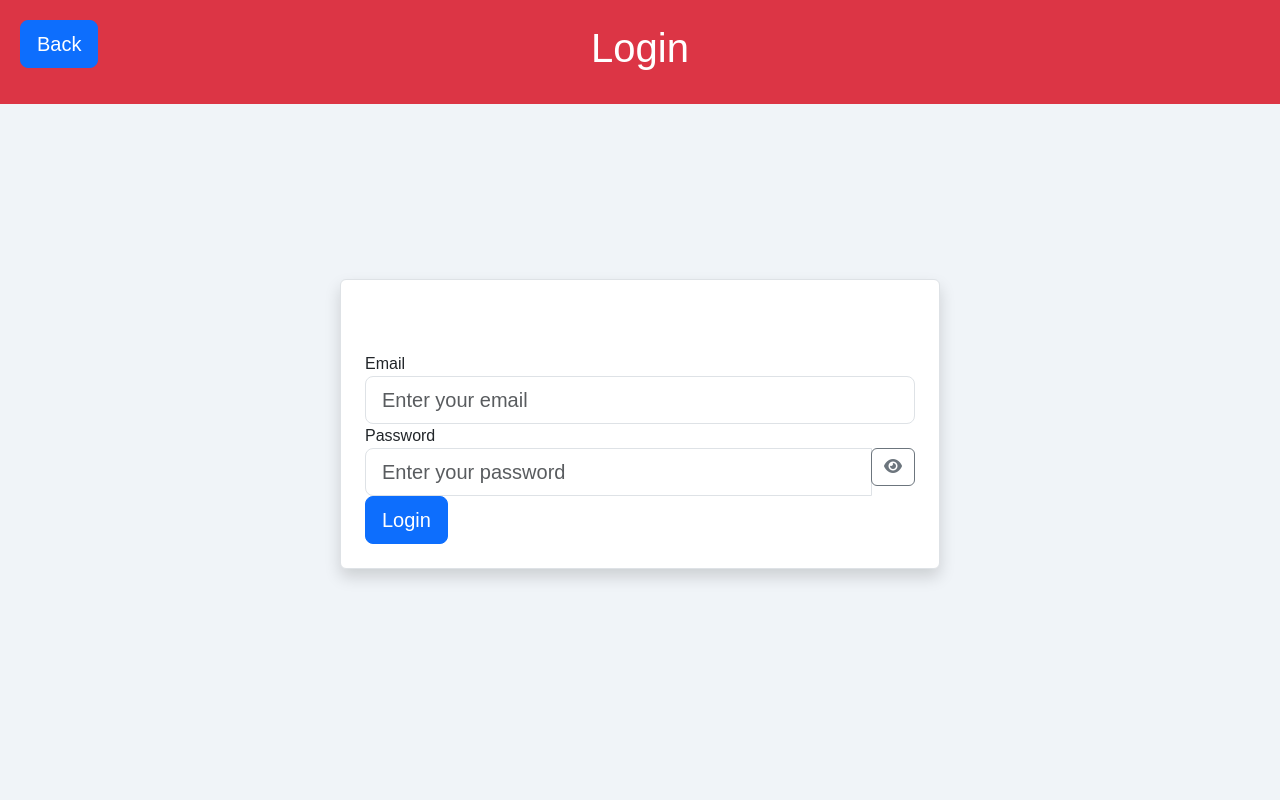
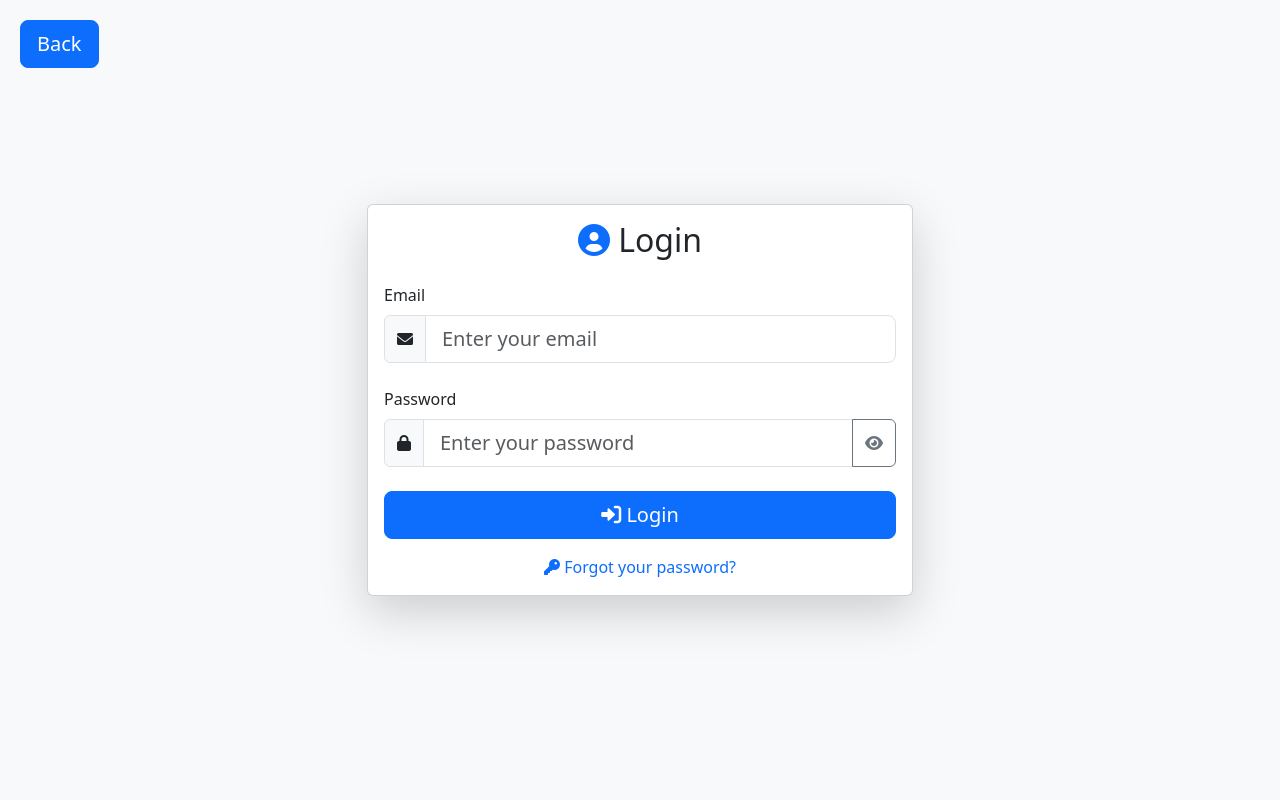
Before and after one commit to Mark-Anthony-Pxel/iihc-portal, a Django app: page /auth/user/login/ in a window 1280 px wide. Run offline with Django 5.2, Linux system fonts and the light colour scheme; some libraries are stand-ins or nearby versions.

Commit message:
enhanced styles

```diff
--- a/templates/head.html
+++ b/templates/head.html
@@ -13,7 +13,7 @@
 <title>{{ page_title }}</title>
 
 <!-- Favicon -->
-<link rel="icon" href="{% static 'images/logo.png' %}" type="image/x-icon" />
+<link rel="icon" href="{% static 'images/logo.webp' %}" type="image/x-icon" />
 
 <!-- Google Fonts -->
 <link href="https://fonts.googleapis.com/css2?family=Roboto:wght@400;700&display=swap" rel="stylesheet" />
@@ -23,6 +23,7 @@
 
 <!-- Font Awesome Icons -->
 <link href="https://cdnjs.cloudflare.com/ajax/libs/font-awesome/6.0.0-beta3/css/all.min.css" rel="stylesheet" />
+<link rel="stylesheet" href="https://cdn.jsdelivr.net/npm/bootstrap-icons@1.10.5/font/bootstrap-icons.css">
 
 <!-- Custom CSS -->
 <link rel="stylesheet" href="{% static 'css/main.css' %}" />
@@ -30,7 +31,7 @@
 <!-- Inline CSS -->
 <style>
     .hero {
-        background-image: url("{% static 'images/background.png' %}");
+        background-image: url("{% static 'images/background.webp' %}");
         background-size: cover;
         background-position: center;
     }
--- a/templates/header-general.html
+++ b/templates/header-general.html
@@ -1,4 +1,2 @@
-<header class="bg-danger text-white text-center py-4">
-    <a href="/" class="btn btn-primary btn-lg" style="position: absolute; top: 20px; left: 20px;">Back</a>
-    <h1>{{ header_title }}</h1>
+    <a href="{% url 'home' %}" class="btn btn-primary btn-lg" style="position: absolute; top: 20px; left: 20px;">Back</a>
 </header>
--- a/user/templates/login.html
+++ b/user/templates/login.html
@@ -2,73 +2,111 @@
 <html lang="en">
 <head>
     {% include 'head.html' %}
-    <style>
-        body {
-            font-family: 'Arial', sans-serif;
-            background-color: #f0f4f8;
-            height: 100vh;
-        }
-        .login-container {
-            background: white;
-            border-radius: 8px;
-            box-shadow: 0 4px 20px rgba(0, 0, 0, 0.1);
-            padding: 40px;
-            width: 100%;
-            max-width: 400px;
-        }
-    </style>
 </head>
-<body>
+<body class="bg-light">
     {% include 'header-general.html' %}
     {% include 'loader.html' %}
-
-    <div class="container d-flex align-items-center justify-content-center" style="min-height: 80vh;">
-        <div class="login-container bg-white border rounded shadow p-4" style="width: 100%; max-width: 600px;">
-            <div class="mt-5"></div>
-            {% if messages %}
+    <div class="d-flex align-items-center justify-content-center vh-100">
+        <div class="container">
+            <div class="row justify-content-center">
+                <div class="col-md-8 col-lg-6">
+                    <div class="card shadow-lg">
+                        <div class="card-body">
+                            <h2 class="text-center mb-4">
+                                <i class="fas fa-user-circle text-primary"></i> Login
+                            </h2>
+                            {% if error %}
                             <div class="alert alert-danger">
-                {% for message in messages %}
-                    {{ message }}
+                                <ul class="mb-0">
+                                    {% for err in error %}
+                                        <li>{{ err }}</li>
                                     {% endfor %}
+                                </ul>
                             </div>
                             {% endif %}
-            <form method="POST">
+                            <form method="POST" novalidate id="loginForm">
                                 {% csrf_token %}
-                <div class="form-group">
-                    <label for="email">Email</label>
-                    <input type="email" class="form-control form-control-lg" id="email" name="email" placeholder="Enter your email" required>
+                                <div class="mb-4">
+                                    <label for="email" class="form-label text-dark">Email</label>
+                                    <div class="input-group">
+                                        <span class="input-group-text">
+                                            <i class="fas fa-envelope"></i>
+                                        </span>
+                                        <input
+                                            type="email"
+                                            class="form-control form-control-lg"
+                                            id="email"
+                                            name="email"
+                                            placeholder="Enter your email"
+                                            required
+                                            aria-label="Email address"
+                                        >
                                     </div>
-                <div class="form-group">
-                    <label for="password">Password</label>
+                                </div>
+                                <div class="mb-4">
+                                    <label for="password" class="form-label text-dark">Password</label>
                                     <div class="input-group">
-                        <input type="password" class="form-control form-control-lg" id="password" name="password" placeholder="Enter your password" required>
-                        <div class="input-group-append">
-                            <button class="btn btn-outline-secondary" type="button" id="showPassword">
+                                        <span class="input-group-text">
+                                            <i class="fas fa-lock"></i>
+                                        </span>
+                                        <input
+                                            type="password"
+                                            class="form-control form-control-lg"
+                                            id="password"
+                                            name="password"
+                                            placeholder="Enter your password"
+                                            required
+                                            aria-label="Password"
+                                        >
+                                        <button
+                                            type="button"
+                                            class="btn btn-outline-secondary"
+                                            id="showPassword"
+                                            aria-label="Toggle password visibility"
+                                        >
                                             <i class="fas fa-eye" id="eyeIcon"></i>
                                         </button>
                                     </div>
                                 </div>
+                                <button type="submit" class="btn btn-primary btn-lg w-100" id="loginButton">
+                                    <span id="loginText"><i class="fas fa-sign-in-alt"></i> Login</span>
+                                    <span id="loginSpinner" class="spinner-border spinner-border-sm d-none" role="status" aria-hidden="true"></span>
+                                </button>
+                            </form>
+                            <div class="text-center mt-3">
+                                <a href="#" class="text-decoration-none">
+                                    <i class="fas fa-key"></i> Forgot your password?
+                                </a>
                             </div>
-                <button type="submit" class="btn btn-primary btn-block btn-lg">Login</button>
-            </form>
+                        </div>
+                    </div>
+                </div>
+            </div>
         </div>
     </div>
 
     <script>
-        const showPasswordButton = document.getElementById('showPassword');
+        // Show/Hide Password Logic
+        document.getElementById('showPassword').addEventListener('click', function() {
             const passwordInput = document.getElementById('password');
             const eyeIcon = document.getElementById('eyeIcon');
 
-        showPasswordButton.addEventListener('click', function() {
-            if (passwordInput.type === "password") {
-                passwordInput.type = "text";
-                eyeIcon.classList.remove('fa-eye');
-                eyeIcon.classList.add('fa-eye-slash');
-            } else {
-                passwordInput.type = "password";
-                eyeIcon.classList.remove('fa-eye-slash');
-                eyeIcon.classList.add('fa-eye');
-            }
+            const isPassword = passwordInput.type === "password";
+            passwordInput.type = isPassword ? "text" : "password";
+            eyeIcon.classList.toggle('fa-eye', !isPassword);
+            eyeIcon.classList.toggle('fa-eye-slash', isPassword);
+        });
+
+        // Form Submit Logic with Spinner
+        document.getElementById('loginForm').addEventListener('submit', function(event) {
+            const loginButton = document.getElementById('loginButton');
+            const loginText = document.getElementById('loginText');
+            const loginSpinner = document.getElementById('loginSpinner');
+
+            // Prevent multiple submissions
+            loginButton.disabled = true;
+            loginText.classList.add('d-none');
+            loginSpinner.classList.remove('d-none');
         });
     </script>
 </body>
```
Also changed, not shown: core/templates/core/home.html (+14 -23 lines). Lines whose indentation alone changed are shown as unchanged.
